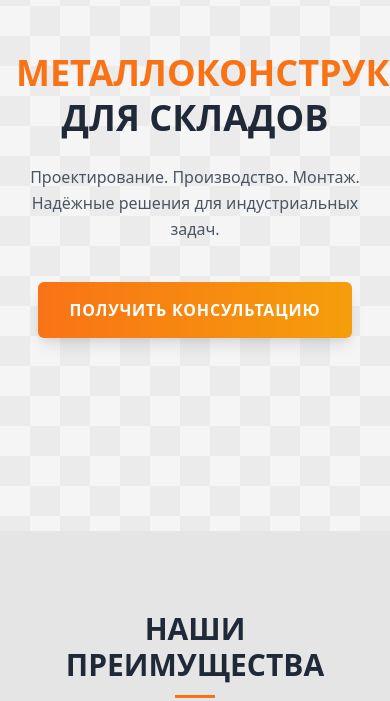
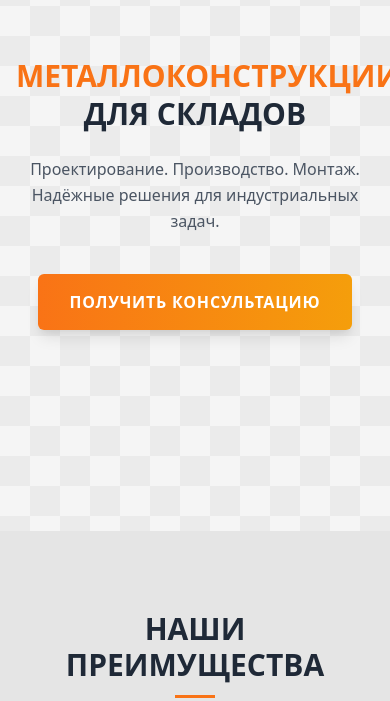
Before and after one commit to eremichevs/landing, a website built with Vite: page index.html in a window 390 px wide. Shown: the part 144-845 px from the top of the page. Built offline with nearby package versions, Linux system fonts and the light colour scheme.

Commit message:
Add fixes + github build

```diff
--- a/index.html
+++ b/index.html
@@ -113,7 +113,7 @@
   <main class="flex-grow">
     <section class="min-h-[80vh] hero-pattern-bg py-20 md:py-24 flex items-center justify-center relative overflow-hidden">
       <div class="container mx-auto px-4 sm:px-6 md:px-8 text-center relative z-10">
-        <h1 class="text-4xl sm:text-5xl md:text-7xl lg:text-8xl font-extrabold mb-6 text-gray-800 font-oswald uppercase leading-tight tracking-normal">
+        <h1 class="text-3xl sm:text-5xl md:text-7xl lg:text-8xl font-extrabold mb-6 text-gray-800 font-oswald uppercase leading-tight tracking-normal">
           <span class="accent-orange">Металлоконструкции</span><br>
           для складов
         </h1>
--- a/vite.config.js
+++ b/vite.config.js
@@ -1,6 +1,7 @@
 import { defineConfig } from "vite";
 import tailwindcss from "@tailwindcss/vite";
 export default defineConfig({
+  base: '/',
   plugins: [
     tailwindcss(),
   ],
```
Also changed, not shown: .github/workflows/deploy.yml (added).
